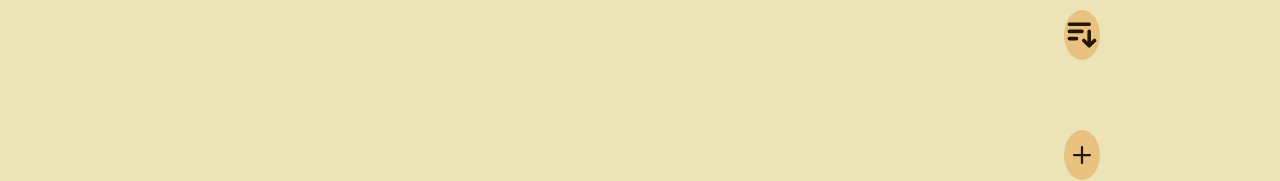
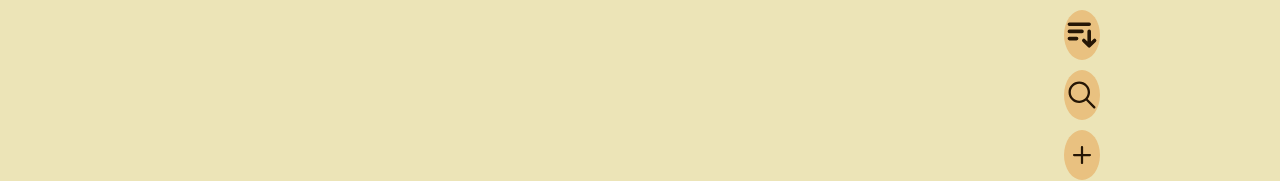
Before and after one commit to codingincolouradmin/Coding-in-Colour, a React (Create React App) app in the folder lectureExamples/notes-app/: page / in a window 1280 px wide. Both pictures are taken after a click on the icon 1162 px from the left and 615 px from the top of the page. Shown: the part 380-561 px from the top of the page. Built offline with nearby package versions, Linux system fonts and the light colour scheme.

Commit message:
Finished the component restructuring, but need to update styling.

```diff
--- a/lectureExamples/notes-app/src/components/Input.js
+++ b/lectureExamples/notes-app/src/components/Input.js
@@ -2,11 +2,12 @@ import { useState } from 'react';
 import { IoIosMore, IoIosSearch } from "react-icons/io";
 import { HiSortDescending } from "react-icons/hi";
 import AddNote from './AddNote';
+import SearchNote from './SearchNote';
 
 function Input({ noteTitle, noteContent, noteAuthor, noteColor, noteSearch,
   updateTitle, updateContent, updateAuthor, updateColor, updateSearch,
   addNote,
-  sorted, handleSort }) {
+  handleSort }) {
   const [show, setShow] = useState(false);                // Show or hide the add/search/sort
   const [showAdd, setShowAdd] = useState(false);          // Show or hide the add
   const [showSearch, setShowSearch] = useState(false);    // Show or hide the add
@@ -43,12 +44,17 @@ function Input({ noteTitle, noteContent, noteAuthor, noteColor, noteSearch,
     showAdd, handleShowAdd
   }
 
+  const searchNoteProps = {
+    noteSearch, updateSearch, showSearch, handleShowSearch
+  }
+
   return (
     <div className='Input'>
       <IoIosMore className="add-circle" onClick={handleShow}/>
       {show &&
           <div className="hiddenDiv">
              <AddNote {...addNoteProps} />
+             <SearchNote {...searchNoteProps} />
              <HiSortDescending className="add-circle2" onClick={handleSort} />
           </div>
       }
--- /dev/null
+++ b/lectureExamples/notes-app/src/components/SearchNote.js
@@ -0,0 +1,17 @@
+import { IoIosSearch } from "react-icons/io";
+
+
+function SearchNote({noteSearch, updateSearch, showSearch, handleShowSearch}) {
+    return (
+        <div className="search-container">
+            <IoIosSearch className="add-circle1" onClick={handleShowSearch} />
+            {showSearch &&
+                <div className="search-fields">
+                  <input value={noteSearch} onChange={updateSearch} placeholder="Search"/>
+                </div>
+            }
+        </div>
+    )
+}
+
+export default SearchNote;
```
